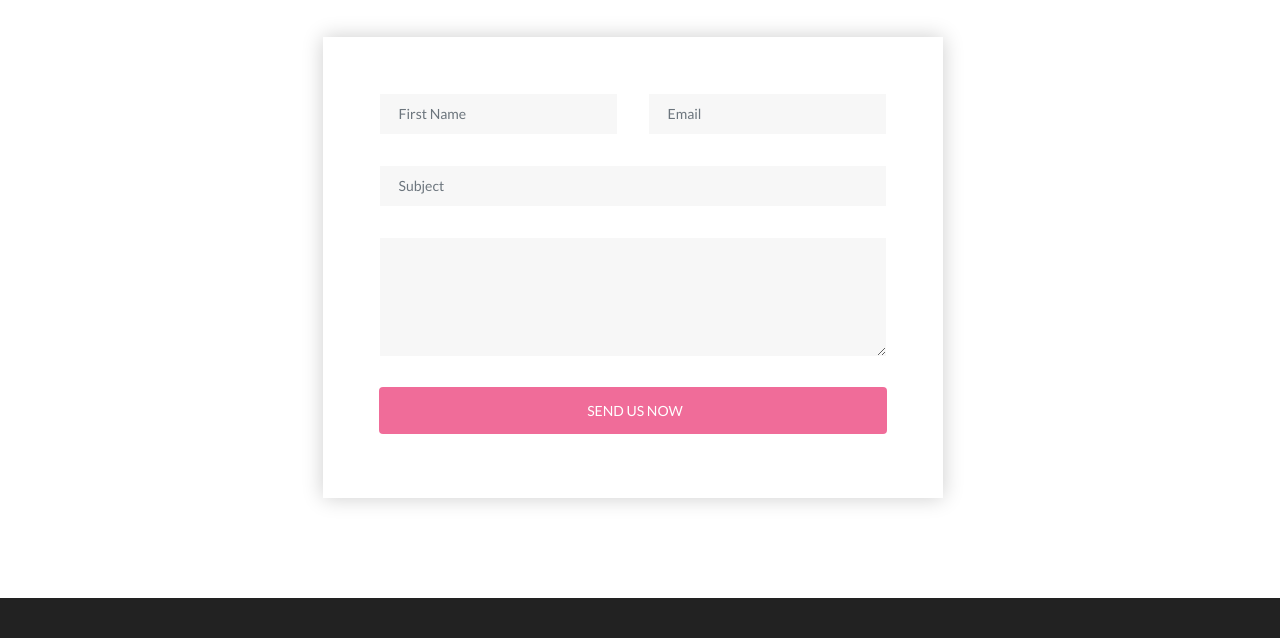
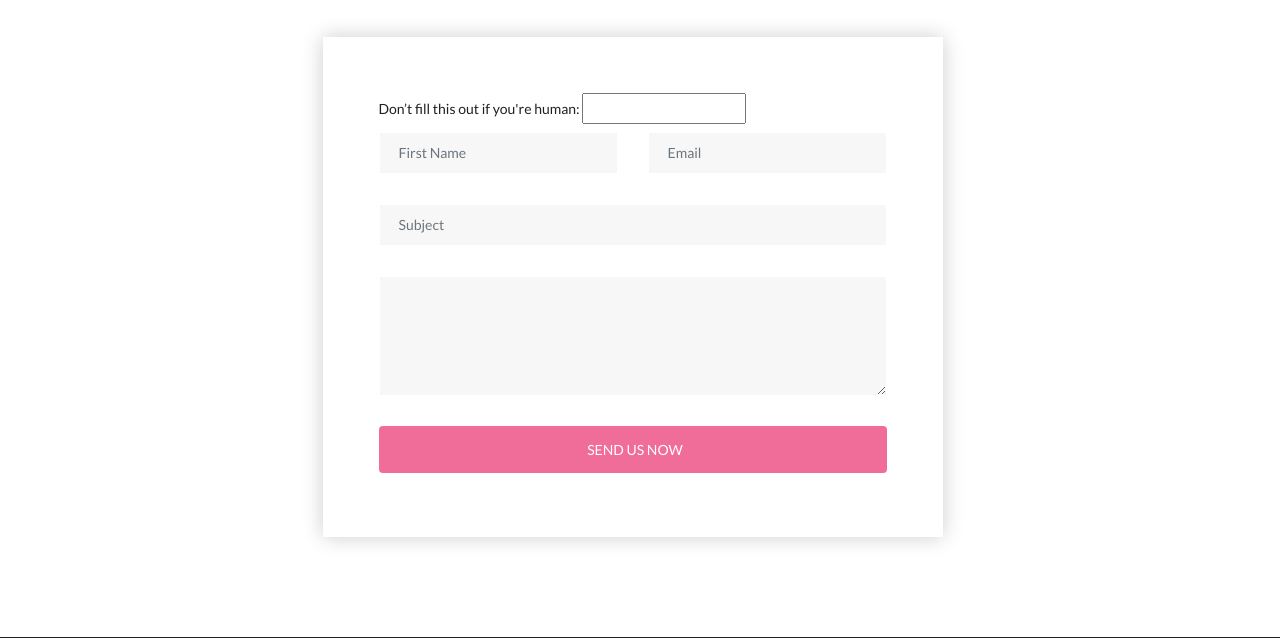
Before and after one commit to GulfCoastCodeCamp/GulfCoastCodeCamp.github.io, a plain HTML site: page index.html in a window 1280 px wide. Shown: the part 7509-8147 px from the top of the page. Drawn offline with Linux system fonts and the light colour scheme; some packages are replaced by stand-ins of ours; some icons are missing; files whose address does not match are found by name.

Commit message:
netlify form cont

```diff
--- a/index.html
+++ b/index.html
@@ -1416,7 +1416,10 @@
           <div class="col-lg-7 col-md-12 col-xs-12">
             <div class="container-form wow fadeInLeft" data-wow-delay="0.2s">
               <div class="form-wrapper">
-                <form role="form" method="post" id="contactForm" name="contact-form" data-toggle="validator" netlify>
+                <form role="form" method="post" id="contactForm" name="gc-contact-form" data-toggle="validator" action="/success/" netlify>
+                  <p class=“u-visually-hidden">
+                    <label>Don’t fill this out if you're human: <input name="bot-field"></label>
+                  </p>
                   <div class="row">
                     <div class="col-md-6 form-line">
                       <div class="form-group">
@@ -1440,6 +1443,7 @@
                       <div class="form-group">
                         <textarea class="form-control" rows="4" id="message" name="message" required data-error="Write your message"></textarea>
                       </div>
+                      <div data-netlify-recaptcha></div>
                       <div class="form-submit">
                         <button type="submit" class="btn btn-common" id="form-submit"><i class="fa fa-paper-plane" aria-hidden="true"></i>  Send Us Now</button>
                         <div id="msgSubmit" class="h3 text-center hidden"></div>
```
